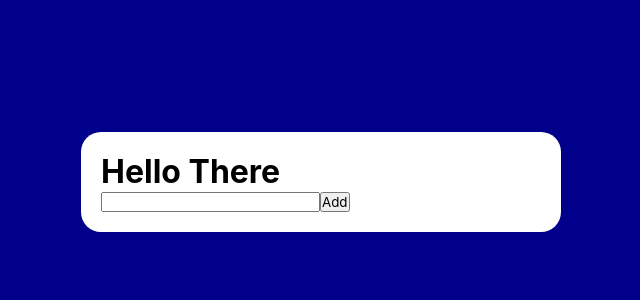
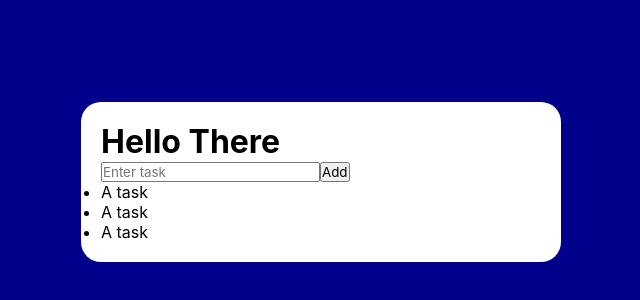
Before and after one commit to Jiatao7/To-Do-List, a React (Vite) app: page / in a window 1280 px wide. Shown: the part 218-518 px from the top of the page, without its empty margins (319-959 px from the left). Built offline with nearby package versions, Linux system fonts and the light colour scheme.

Commit message:
add components

```diff
--- a/src/App.jsx
+++ b/src/App.jsx
@@ -1,9 +1,16 @@
+import Task from "./Task";
+
 export default function App() {
   return (
     <>
       <h1> Hello There </h1>
-      <input type="text" id="task"/>
+      <input type="text" id="task" placeholder="Enter task"/>
       <button className="addTask">Add</button>
+      <ul className = "taskList">
+        <Task />
+        <Task />
+        <Task />
+      </ul>
     </>
   )
 }
--- /dev/null
+++ b/src/Task.jsx
@@ -0,0 +1,5 @@
+export default function Task() {
+    return (
+        <li>A task</li>
+    )
+}
```
